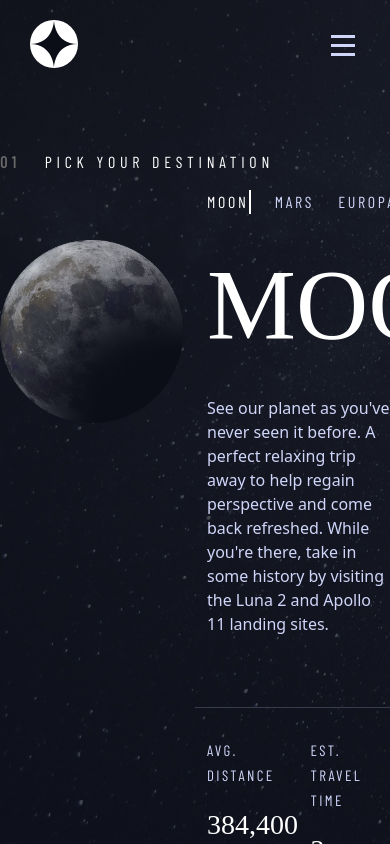
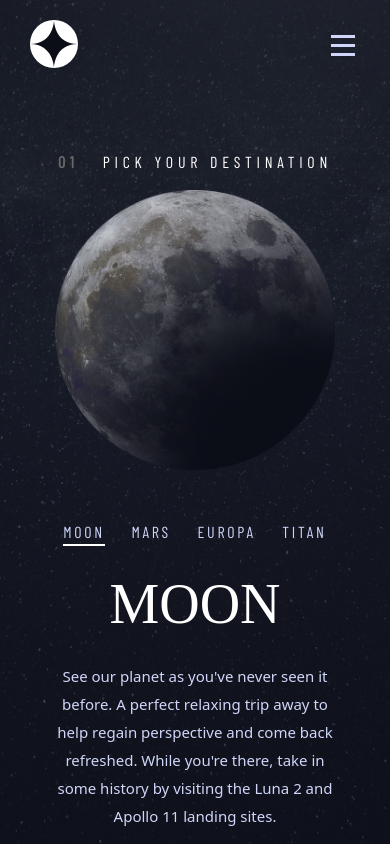
Before and after one commit to Mentoring-Repository/app7-space-tourism, a React (Create React App) app: page /destination in a window 390 px wide. Built offline with nearby package versions, Linux system fonts and the light colour scheme; a web font is replaced by a local one.

Commit message:
responsive destination-page done

```diff
--- a/src/App.css
+++ b/src/App.css
@@ -4,12 +4,41 @@
 	background-size: cover;
 	background-position: center;
 	background-repeat: no-repeat;
-  padding: 100px 165px;
 }
 
 .homepage__content {
 	max-width: 1440px;
 	margin: 0 auto;
+	padding-bottom: 5%;
+}
+
+.destination-page-bg {
+	background-image: url("../public/images/Background_planets.jpg");
+	background-size: cover;
+	background-position: center;
+	background-repeat: no-repeat;
+}
+
+.technology-page-bg {
+	background-image: url("../public/images/Background_technology.jpg");
+	background-size: cover;
+	background-position: center;
+	background-repeat: no-repeat;
+}
+
+.crew-page-bg {
+	background-image: url("../public/images/Background_crew.png");
+	background-repeat: no-repeat;
+	background-size: cover;
+}
+
+.page-layout {
+	max-width: 1440px;
+	margin: 0 auto;
+	height: 100vh;
+	padding: 250px 20px 0;
+	--bs-gutter-x: 0 !important;
+	overflow-x: hidden;
 }
 
 .light-purple-text {
@@ -44,30 +73,8 @@ a {
 	--bs-gutter-x: 0 !important;
 }
 
-.page-layout {
-  width: 100vw;
-  height: 100vh;
-  padding: 250px 165px;
-  --bs-gutter-x: 0 !important;
-  overflow-x: hidden;
-}
-
 .tech-style {
 	padding-right: 0;
-}
-
-.destination-page-bg {
-  background-image: url("../public/images/Background_planets.jpg");
-}
-
-.technology-page-bg {
-  background-image: url("../public/images/Background_technology.jpg");
-}
-
-.crew-page-bg {
-  background-image: url("../public/images/Background_crew.png");
-  background-repeat: no-repeat;
-  background-size: cover;
 }
 
 .page-nr {
@@ -91,7 +98,17 @@ a {
 		background-size: cover;
 		background-position: center;
 		background-repeat: no-repeat;
-    padding: 100px 100px 80px;
+	}
+
+	.homepage {
+		padding: 80px 10px 10px 10px;
+	}
+
+	.homepage__content {
+		max-width: 95%;
+		margin: 0 auto;
+		padding-bottom: 0;
+		padding: 20px;
 	}
 
 	.btn-explore {
@@ -102,24 +119,41 @@ a {
 		border: none;
 	}
 	.page-layout {
-    padding: 150px 0;
+		padding: 150px 100px 0 !important;
 	}
 }
 
 @media (max-width: 1024px) {
+	.homepage {
+		height: 100%;
+	}
+}
+
+@media (max-width: 992px) {
+	.homepage {
+		height: 100vh;
+	}
 }
 
 /* Media queries mobile */
 
 @media (max-width: 768px) {
-  .homepage {
+	.page-container {
 		padding: 80px 20px 20px 20px;
+	}
+
+	.page-layout {
+		padding: 150px 50px 0 !important;
 	}
 }
 
-@media (max-width: 370px) {
+@media (max-width: 300px) {
 	.homepage {
 		padding: 80px 10px 10px 10px;
 		height: 100%;
 	}
+
+	.page-layout {
+		padding: 150px 10px 0 !important;
 	}
+}
--- a/src/Components/DestinationList/DestinationList.css
+++ b/src/Components/DestinationList/DestinationList.css
@@ -11,6 +11,10 @@
 
 .dest-desc {
 	color: #d0d6f9;
+	font-size: 16px;
+	font-style: normal;
+	font-weight: 400;
+	line-height: 28px;
 }
 
 .dest-details .subhead-1 {
@@ -34,3 +38,41 @@
 .destination-list li.active {
 	color: white;
 }
+
+.active-bottom {
+  border-bottom: 2px solid white;
+}
+
+@media (max-width: 1200px) {
+	.dest-img {
+		width: 350px;
+		margin-top: 0;
+		margin-bottom: 50px;
+	}
+}
+
+@media (max-width: 576px) {
+  .dest-img {
+    width: auto;
+    max-width: 280px;
+  }
+
+  .dest-desc {
+    font-size: 15px;
+  }
+}
+
+@media (max-width: 300px) {
+  .dest-img {
+    width: auto;
+    max-width: 200px;
+  }
+
+  .destination-list li {
+    margin: 0 5px !important;
+  }
+
+  .dest-desc {
+    font-size: 13px;
+  }
+}
--- a/src/Components/DestinationList/DestinationList.js
+++ b/src/Components/DestinationList/DestinationList.js
@@ -28,36 +28,36 @@ const DestinationList = () => {
 
 	return (
 		<div className="row">
-			<div className="col-6">
+			<div className="col-12 col-xl-6 d-flex justify-content-center justify-content-xl-start">
 				<img
 					src={destData.img}
 					alt=""
 					className="img-fluid dest-img"
 				/>
 			</div>
-			<div className="col-6 d-flex flex-column">
-				<ul className="d-flex destination-list ps-0">
+			<div className="col-12 col-xl-6 d-flex flex-column">
+				<ul className="d-flex justify-content-center justify-content-xl-start text-center text-lg-start destination-list ps-0">
 					{destinations.map((des) => (
 						<li
 							onClick={() => changeDestination(des)}
 							className={
 								selected === des
-									? "me-4 nav-text active"
-									: "me-4 nav-text "
+									? "mx-auto mx-sm-0 me-auto me-sm-4 nav-text active-bottom"
+									: "mx-auto mx-sm-0 me-auto me-sm-4 nav-text "
 							}
 						>
 							{des}
 						</li>
 					))}
 				</ul>
-				<p className="heading-2 dest-title">{destData.name} </p>
-				<p className="dest-desc">{destData.desc} </p>
-				<div className="row dest-details">
-					<div className="col-6">
+				<p className="heading-2 dest-title text-center text-xl-start">{destData.name} </p>
+				<p className="dest-desc text-center text-xl-start">{destData.desc} </p>
+				<div className="row dest-details d-flex flex-column flex-sm-row">
+					<div className="col-6 text-center text-xl-start mx-auto mx-sm-0">
 						<p className="subhead-2">AVG. DISTANCE</p>
 						<p className="subhead-1">{destData.avg_dist} </p>
 					</div>
-					<div className="col-6">
+					<div className="col-6 text-center text-xl-start mx-auto mx-sm-0">
 						<p className="subhead-2">EST. TRAVEL TIME</p>
 						<p className="subhead-1">{destData.avg_travel} </p>
 					</div>
--- a/src/Components/TechnologyList/TechnologyList.js
+++ b/src/Components/TechnologyList/TechnologyList.js
@@ -24,7 +24,11 @@ const TechnologyList = () => {
 				<ul className="d-flex flex-row flex-xl-column justify-content-center">
 					{data.technology.map((tech, index) => (
 						<li
-							className={selected === index ? 'technology-item heading-4 mb-5 active-tech' : 'technology-item heading-4 mb-5'}
+							className={
+								selected === index
+									? "technology-item heading-4 mb-5 active-tech"
+									: "technology-item heading-4 mb-5"
+							}
 							key={index}
 							onClick={() => handleSelected(index)}
 						>
--- a/src/Page/Destination.js
+++ b/src/Page/Destination.js
@@ -2,10 +2,10 @@ import DestinationList from "../Components/DestinationList/DestinationList";
 
 const Destination = () => {
 	return (
-    <>
-      <div className="destination-page-bg page-layout row">
+		<div className="destination-page-bg">
+			<div className=" page-layout row">
 				<div className="col-12">
-          <p className="heading-5">
+					<p className="heading-5 text-center text-xl-start">
 						<span className="page-nr me-4">01</span>
 						<span className="page-title">
 							Pick your destination
@@ -16,7 +16,7 @@ const Destination = () => {
 					<DestinationList />
 				</div>
 			</div>
-    </>
+		</div>
 	);
 };
 
--- a/src/Page/Homepage.js
+++ b/src/Page/Homepage.js
@@ -1,7 +1,7 @@
 const Homepage = () => {
 	return (
-		<div className="homepage">
-			<div className="homepage__content row justify-content-center align-items-end h-100">
+		<div className="homepage page-container">
+			<div className="homepage__content row justify-content-center align-items-end h-100 px-2">
 				<div className="col-12 col-xl-6 d-flex flex-column justify-content-end pb-5 px-0 text-center text-xl-start">
 					<p className="heading-5 light-purple-text">
 						SO, YOU WANT TO TRAVEL TO
@@ -14,7 +14,7 @@ const Homepage = () => {
 						we’ll give you a truly out of this world experience!
 					</p>
 				</div>
-				<div className="col-12 col-xl-6 d-flex flex-row flex-xl-column justify-content-center align-items-end pb-5">
+				<div className="col-12 col-xl-6 d-flex flex-row flex-xl-column justify-content-center align-items-end pb-0 pb-lg-5">
 					<button className="btn-explore">
 						<a href="/destination">Explore</a>
 					</button>
--- a/src/Page/Technology.js
+++ b/src/Page/Technology.js
@@ -2,7 +2,7 @@ import TechnologyList from "../Components/TechnologyList/TechnologyList";
 
 const Technology = () => {
 	return (
-		<div className="technology-page-bg page-layout tech-style row">
+		<div className="technology-page-bg page-container page-layout tech-style row">
 			<div className="col-12 ps-3 ps-xl-0">
 				<p className="heading-5">
 					<span className="page-nr me-4">03</span>
--- a/src/index.css
+++ b/src/index.css
@@ -78,13 +78,25 @@ code {
 
 /* Media queries tablet */
 
-
+@media (max-width: 1200px) {
+  .heading-5 {
+    font-size: 20px;
+  }
+}
 
 /* Media queries mobile */
 
 @media (max-width: 768px) {
+  ::-webkit-scrollbar {
+    display: none;
+  }
+
   .heading-1 {
     font-size: 80px;
+  }
+
+  .heading-2 {
+    font-size: 56px;
   }
 
   .heading-5 {
@@ -96,4 +108,12 @@ code {
     font-weight: 400;
     line-height: 25px;
   }
+
+
 }
+
+@media (max-width: 300px) {
+  .heading-5 {
+    font-size: 14px;
+  }
+}
```
Lines whose indentation alone changed are shown as unchanged.
